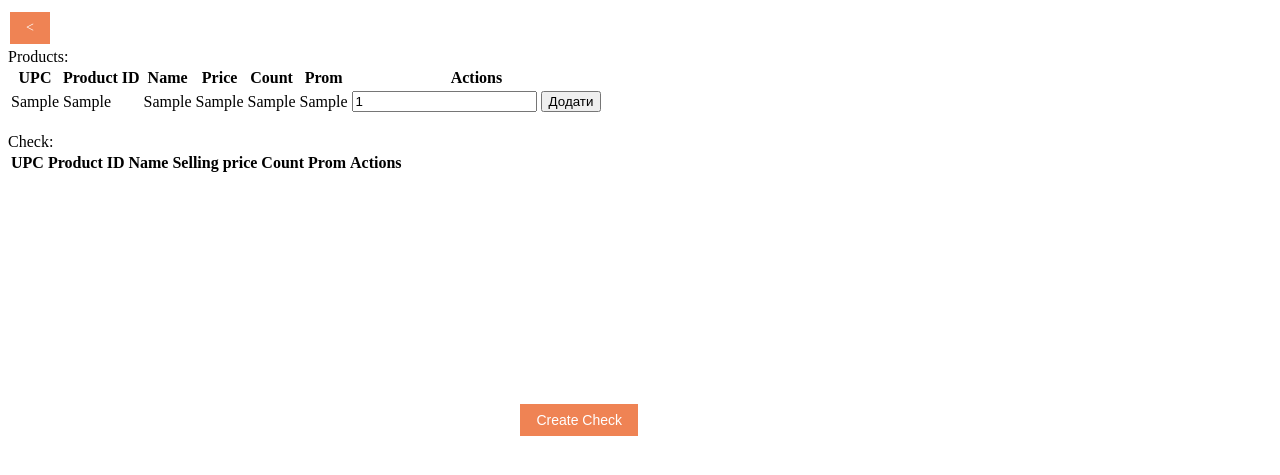
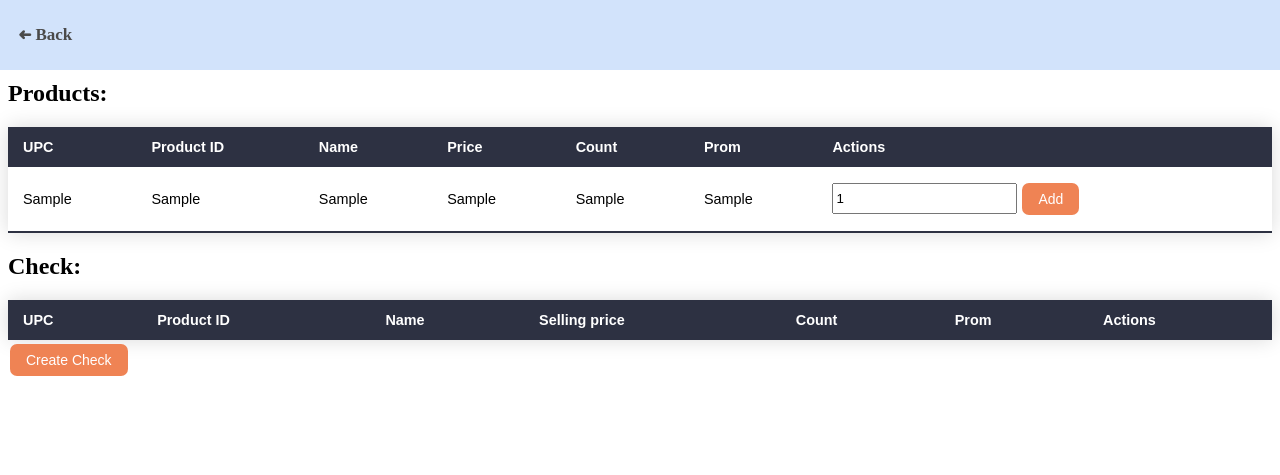
Before and after one commit to Zhenyettta/3LAGODA, a Django app: template 3LAGODA/templates/sales/create_check.html in a window 1280 px wide. Shown: the top 475 px of the page. Run offline with Django 4.2, Linux system fonts and the light colour scheme; the template is opened without the code that fills it: most values are stand-ins (such as "Sample title", 1, 10 or a date in 2020); lists and menus that the app fills with data are empty.

Commit message:
Sell is finished

```diff
--- a/3LAGODA/static/css/empl_list.css
+++ b/3LAGODA/static/css/empl_list.css
@@ -226,3 +226,16 @@ input[type="date"] {
 .upc-enter {
     margin-right: 16px;
 }
+
+.td-quantity {
+    margin: auto 3px auto 0;
+    height: 25px;
+}
+
+.sale-table {
+    margin-top: 0;
+}
+
+.checkout-container {
+    margin-top: 80px;
+}
--- a/3LAGODA/static/css/view_list.css
+++ b/3LAGODA/static/css/view_list.css
@@ -3,7 +3,6 @@
 }
 
 .sale-button {
-    position: fixed;
     top: 50%;
     right: 50%;
     background-color: #ef8354;
--- a/3LAGODA/templates/sales/create_check.html
+++ b/3LAGODA/templates/sales/create_check.html
@@ -8,17 +8,18 @@
 {% block head %}
     {% load static %}
     <link rel="stylesheet" type="text/css" href="{% static 'css/view_list.css' %}">
+    <link rel="stylesheet" type="text/css" href="{% static 'css/empl_list.css' %}">
 
 {% endblock %}
 
 {% block content %}
-
-    <a class="button" onclick="location.href='/home/'"><</a>
-
+    <div class="header">
+        <a class="button button-back" onclick="location.href='/home/'"> <span class="arrow">➜</span> Back</a>
+    </div>
     <div class="checkout-container">
 
-    <div>Products:</div>
-        <table class="product-table">
+        <h2 class="title">Products:</h2>
+    <table class="table styled-table sale-table">
         <thead>
         <tr>
             <th>UPC</th>
@@ -39,18 +40,18 @@
                 <td>{{ product.3 }}</td>
                 <td>{{ product.4 }}</td>
                 <td>{{ product.5 }}</td>
-                    <td>
-                        <input type="number" name="quantity" min="1" value="1">
-                        <button class="add-to-cart-button" data-product-id="{{ product.1 }}">Додати</button>
+                <td class="td-btn">
+                    <input class="td-quantity" type="number" name="quantity" min="1" value="1">
+                    <button class="add-to-cart-button button button-header" data-product-id="{{ product.1 }}">Add
+                    </button>
                 </td>
             </tr>
         {% endfor %}
         </tbody>
     </table>
 
-    <br>
-        <label>Check:</label>
-        <table class="cart-table">
+    <h2 class="title">Check:</h2>
+    <table class="cart-table table styled-table sale-table">
         <thead>
         <tr>
             <th>UPC</th>
@@ -64,8 +65,7 @@
         </thead>
         <tbody class="cart-items"></tbody>
     </table>
-
-        <button id="send-data" class="sale-button" type="submit">Create Check</button>
+    <button id="send-data" class="sale-button button button-header" type="submit">Create Check</button>
     </div>
 
     <script>
@@ -103,7 +103,7 @@
                 <td>${price}</td>
                 <td>${count}</td>
                 <td>${productData[5]}</td>
-                <td><button class="delete-button">Delete</button></td>
+                <td><button class="delete-button button button-header">Delete</button></td>
             `;
                     cartItemsContainer.appendChild(newRow);
                 }
```
Lines whose indentation alone changed are shown as unchanged.
